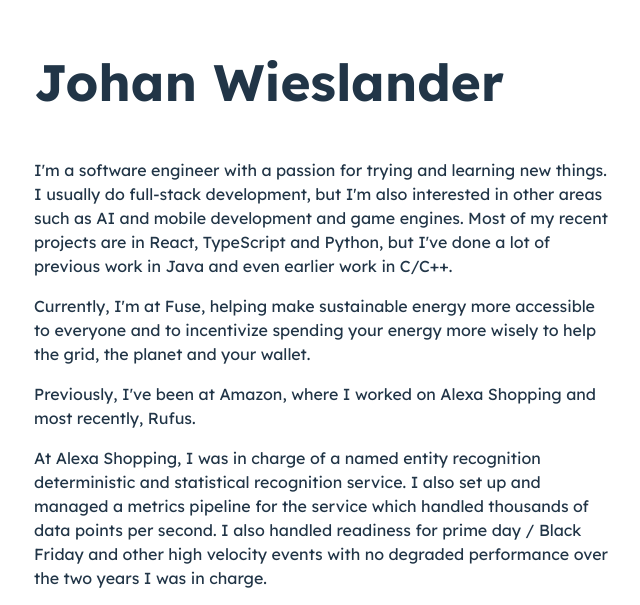
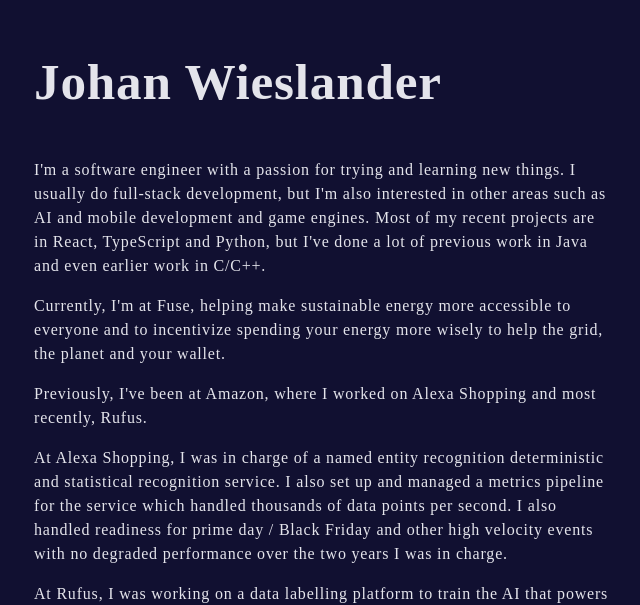
Before and after one commit to Halliom/halliom.github.io, a React (Vite) app in the folder app/: page / in a window 1280 px wide. Shown: the part 202-807 px from the top of the page, without its empty margins (318-958 px from the left). Built offline with nearby package versions, Linux system fonts and the light colour scheme.

Commit message:
Move font

```diff
--- a/app/index.html
+++ b/app/index.html
@@ -10,10 +10,6 @@
     <meta name="googlebot" content="index, follow" />
     <meta name="google" content="notranslate" />
     <title>Johan Wieslander | Software Engineer</title>
-
-    <link rel="preconnect" href="https://fonts.googleapis.com">
-    <link rel="preconnect" href="https://fonts.gstatic.com" crossorigin>
-    <link href="https://fonts.googleapis.com/css2?family=Lexend:wght@100..900&display=swap" rel="stylesheet">
   </head>
   <body>
     <div id="root"></div>
--- a/app/package.json
+++ b/app/package.json
@@ -34,6 +34,7 @@
     "globals": "^16.3.0",
     "typescript": "~5.8.3",
     "typescript-eslint": "^8.35.1",
-    "vite": "^7.0.4"
+    "vite": "^7.0.4",
+    "vite-plugin-webfont-dl": "3.11.1"
   }
 }
--- a/app/src/index.css
+++ b/app/src/index.css
@@ -1,13 +1,24 @@
 @import "tailwindcss";
 
+/**
+ * Colour scheme: https://coolors.co/19174a-e4e4eb-bfc8ad-90b494-718f94
+ */
 :root {
-  font-family: "Lexend", system-ui, Avenir, Helvetica, Arial, sans-serif;
+  --color-primary: #E4E4EB;
+  --color-secondary: #0D0C22;
+  --color-background: #111031;
+  --color-surface: #718F94;
+}
+
+:root {
+  font-family: "Domine", serif;
+  letter-spacing: 0.05em;
   line-height: 1.5;
   font-weight: 400;
 
   color-scheme: light dark;
-  color: rgba(255, 255, 255, 0.87);
-  background-color: #232324;
+  color: var(--color-primary);
+  background-color: var(--color-background);
 
   font-synthesis: none;
   text-rendering: optimizeLegibility;
@@ -40,16 +51,3 @@
   font-family: inherit;
   cursor: pointer;
 }
-
-@media (prefers-color-scheme: light) {
-  :root {
-    color: #213547;
-    background-color: #ffffff;
-  }
-  a:hover {
-    color: #747bff;
-  }
-  button {
-    background-color: #f9f9f9;
-  }
-}
--- a/app/vite.config.ts
+++ b/app/vite.config.ts
@@ -1,9 +1,16 @@
-import { defineConfig } from 'vite'
-import react from '@vitejs/plugin-react'
-import tailwindcss from '@tailwindcss/vite'
+import { defineConfig } from "vite";
+import react from "@vitejs/plugin-react";
+import tailwindcss from "@tailwindcss/vite";
+import webfontDownload from "vite-plugin-webfont-dl";
 
 // https://vite.dev/config/
 export default defineConfig({
-  base: '/',
-  plugins: [react(), tailwindcss()],
-})
+  base: "/",
+  plugins: [
+    react(),
+    tailwindcss(),
+    webfontDownload(
+      "https://fonts.googleapis.com/css2?family=Domine:wght@400..700&display=swap"
+    ),
+  ],
+});
```
Also changed, not shown: 1 other file (tests, documents, lock files or other folders).
